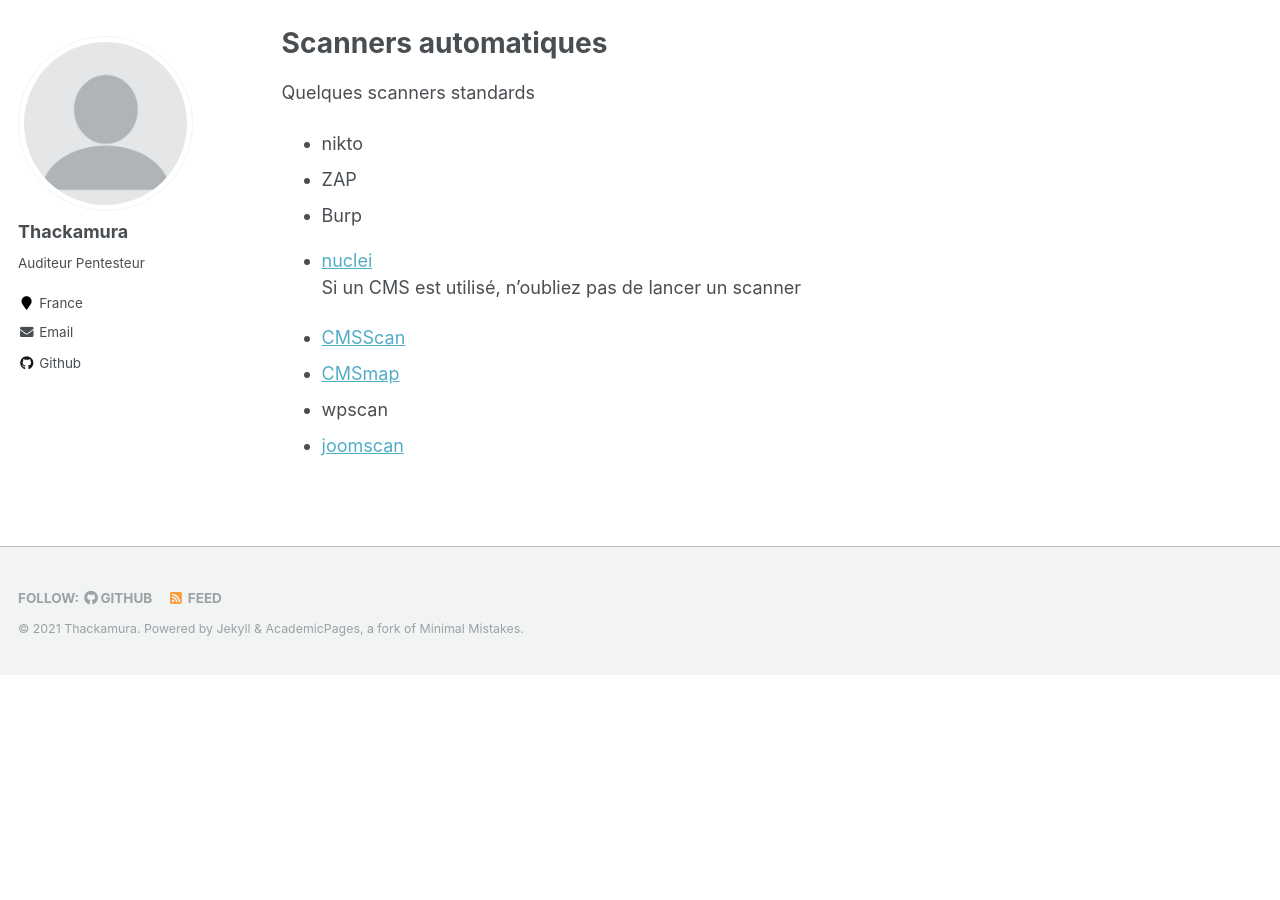
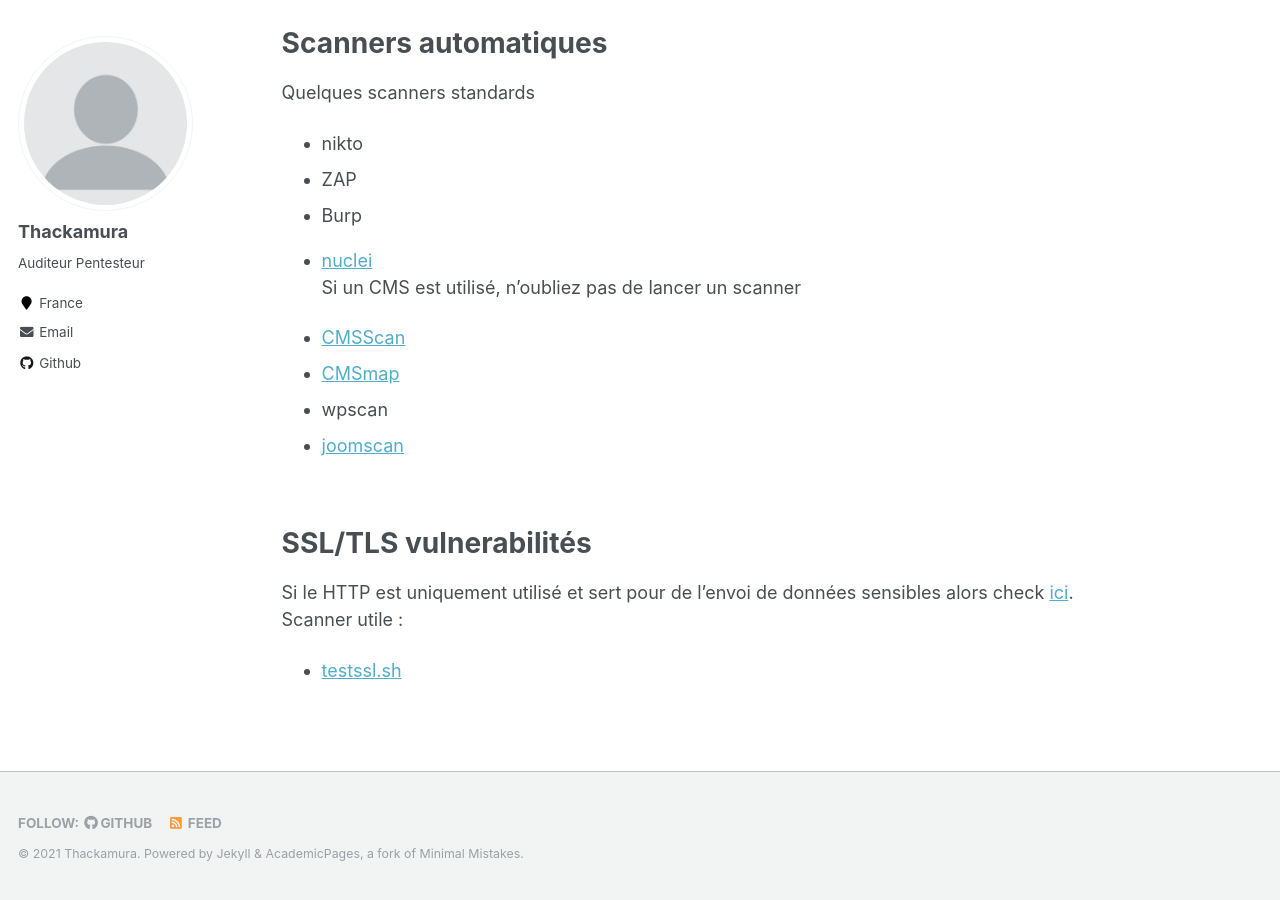
Before and after one commit to thackamura/thackamura.github.io, a Jekyll site: the page built from _pages/web-checklist.md, in a window 1280 px wide and 900 px high, scrolled down 1290 px. Built offline with Jekyll 4.4.1, drawn with Linux system fonts in a browser that asks for light colours; before the commit the page ends 1965 px from its top, so only the background shows below that.

Commit message:
Update web-checklist.md

```diff
--- a/_pages/web-checklist.md
+++ b/_pages/web-checklist.md
@@ -59,3 +59,12 @@
 * [CMSmap](https://github.com/Dionach/CMSmap)
 * wpscan
 * [joomscan](https://github.com/OWASP/joomscan)
+
+<br/>
+
+SSL/TLS vulnerabilités
+======
+Si le HTTP est uniquement utilisé et sert pour de l'envoi de données sensibles alors check [ici](https://cwe.mitre.org/data/definitions/319.html).
+<br/>Scanner utile :
+
+* [testssl.sh](https://github.com/drwetter/testssl.sh)
```
